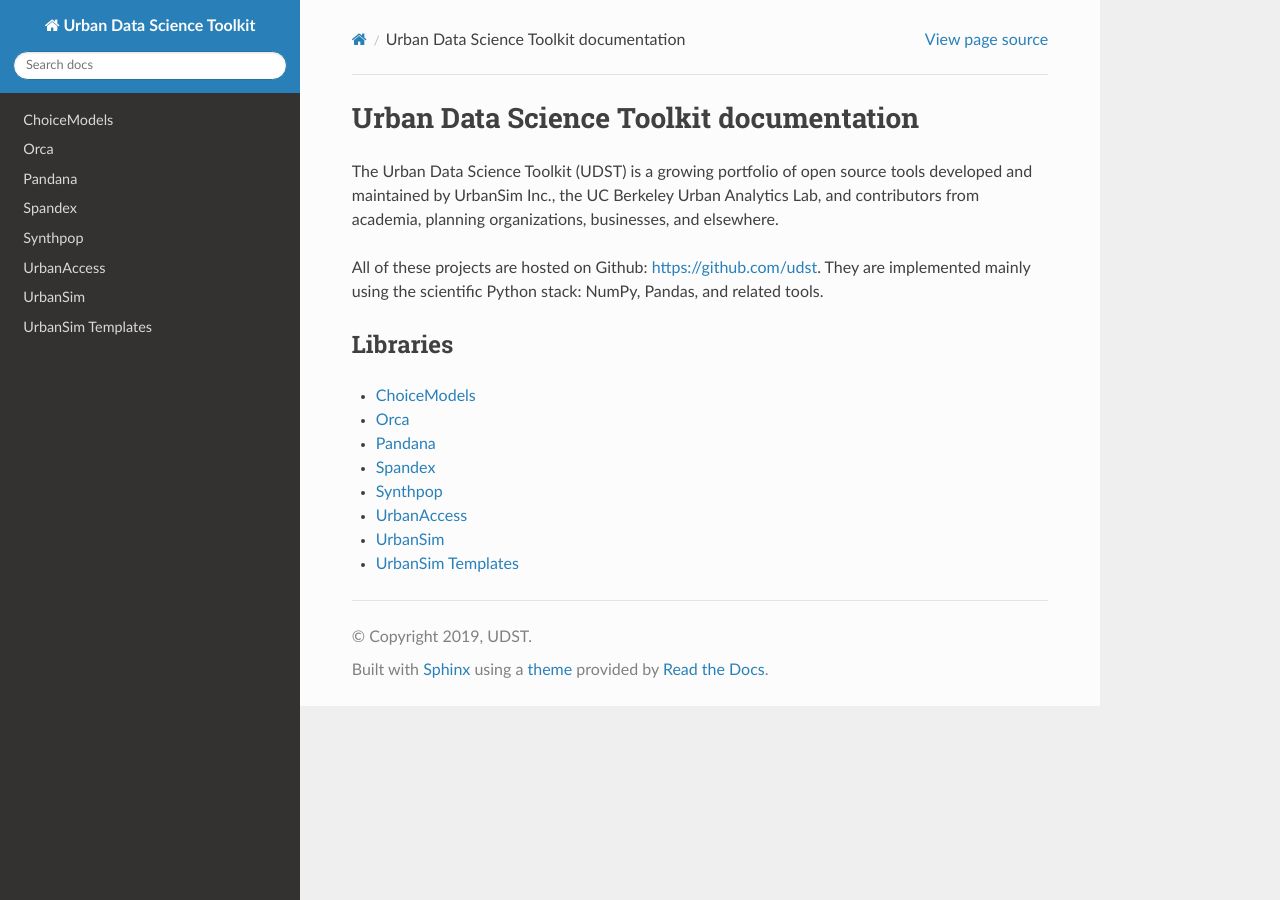
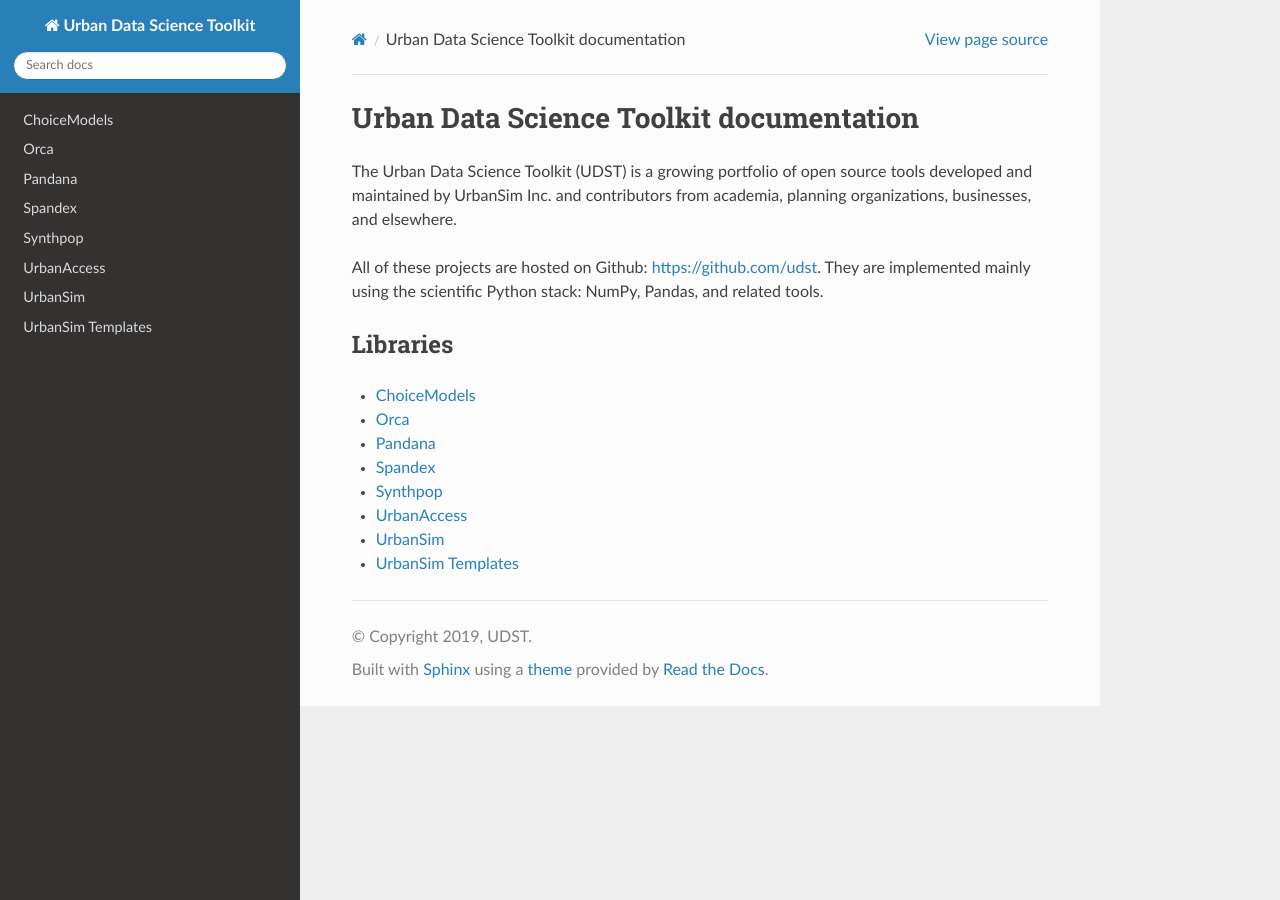
Before and after one commit to UDST/udst-docs, a Sphinx documentation site: the page built from docs/source/index.rst, in a window 1280 px wide. Built offline with Sphinx 7.4.7 and the Read the Docs theme 2.0.0, drawn with Linux system fonts in a browser that asks for light colours.

Commit message:
Update index.rst

```diff
--- a/docs/source/index.rst
+++ b/docs/source/index.rst
@@ -6,7 +6,7 @@
 Urban Data Science Toolkit documentation
 ========================================
 
-The Urban Data Science Toolkit (UDST) is a growing portfolio of open source tools developed and maintained by UrbanSim Inc., the UC Berkeley Urban Analytics Lab, and contributors from academia, planning organizations, businesses, and elsewhere.
+The Urban Data Science Toolkit (UDST) is a growing portfolio of open source tools developed and maintained by UrbanSim Inc. and contributors from academia, planning organizations, businesses, and elsewhere.
 
 All of these projects are hosted on Github: https://github.com/udst. They are implemented mainly using the scientific Python stack: NumPy, Pandas, and related tools.
 
```
